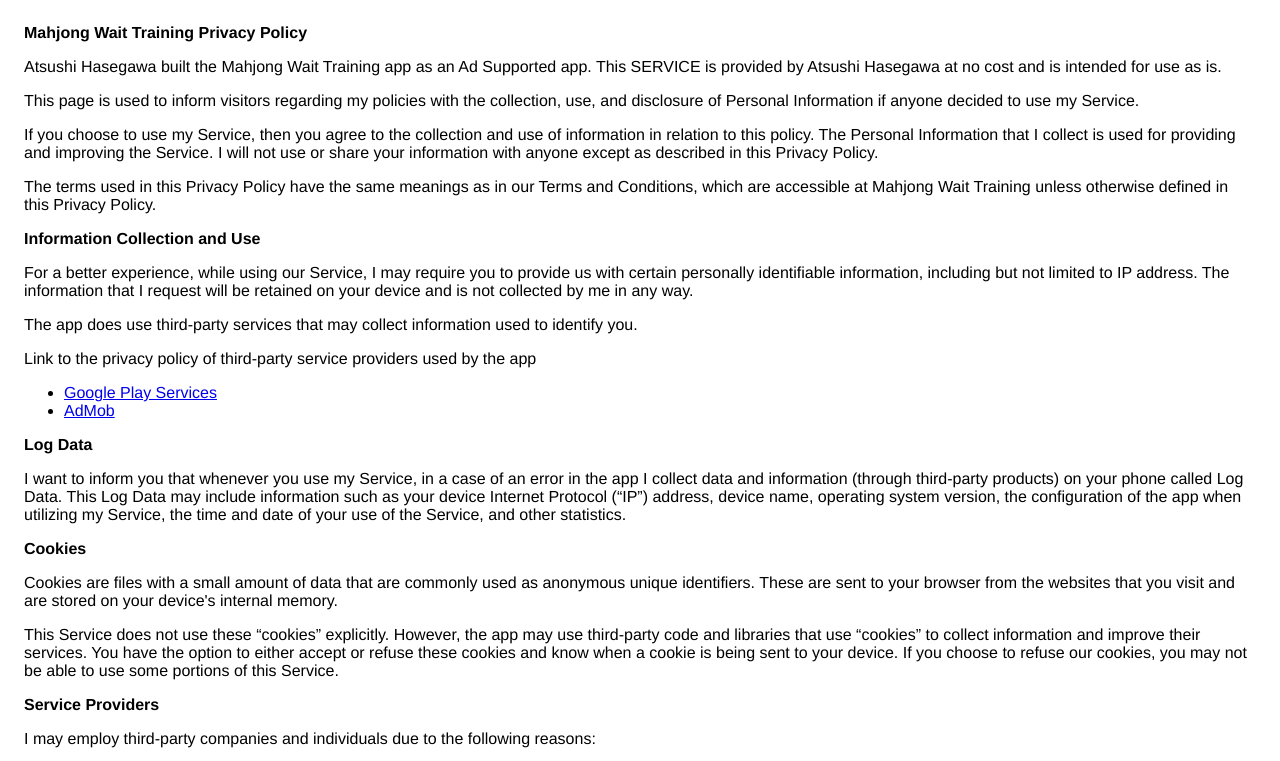
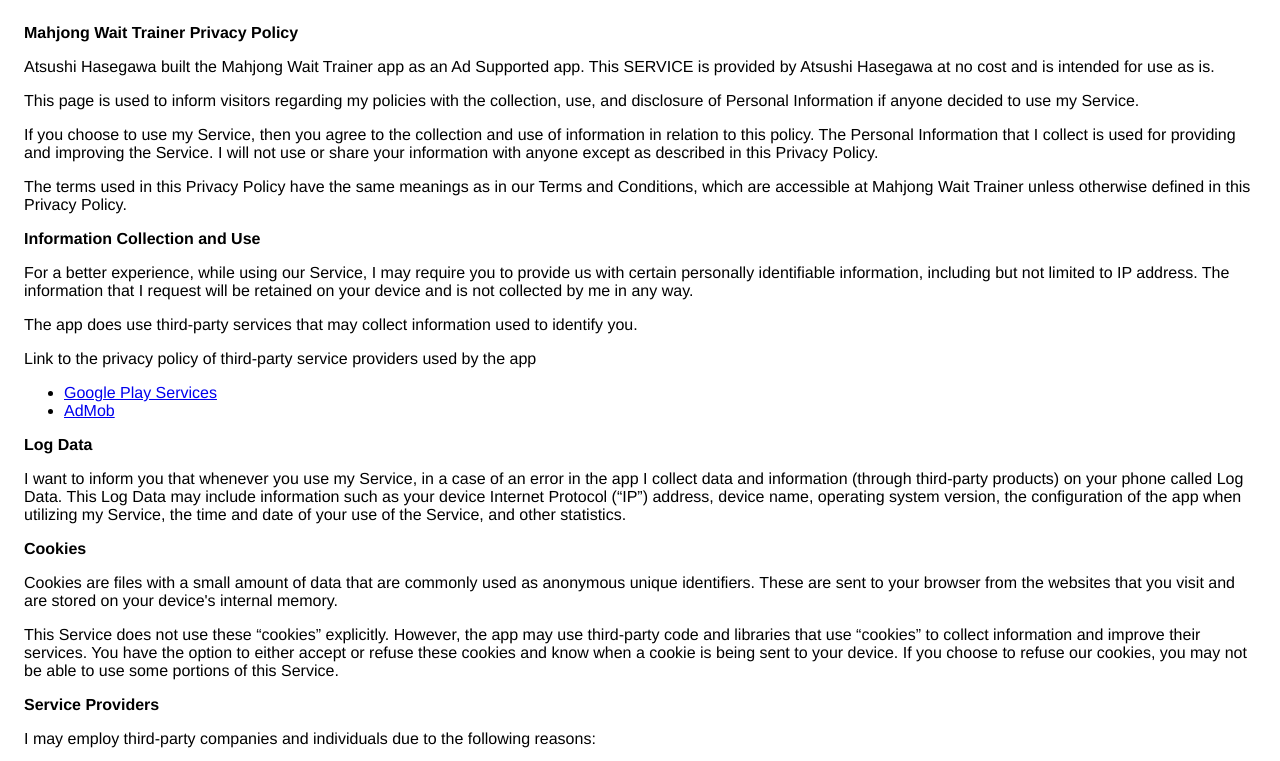
Before and after one commit to watermelontourmaline/pages, a plain HTML site: page index.html in a window 1280 px wide. Shown: the top 761 px of the page. Drawn offline with Linux system fonts and the light colour scheme.

Commit message:
Update index.html

```diff
--- a/index.html
+++ b/index.html
@@ -13,14 +13,14 @@
   </head>
 
   <body>
-    <a id="Mahjong_Wait_Training"><strong>Mahjong Wait Training Privacy Policy</strong></a>
-    <p>Atsushi Hasegawa built the Mahjong Wait Training app as an Ad Supported app. This SERVICE is provided by Atsushi Hasegawa at no cost and is intended for use as is.</p>
+    <a id="Mahjong_Wait_Training"><strong>Mahjong Wait Trainer Privacy Policy</strong></a>
+    <p>Atsushi Hasegawa built the Mahjong Wait Trainer app as an Ad Supported app. This SERVICE is provided by Atsushi Hasegawa at no cost and is intended for use as is.</p>
     <p>This page is used to inform visitors regarding my policies with the collection, use, and disclosure of Personal Information if anyone decided to use my Service.</p>
     <p>
       If you choose to use my Service, then you agree to the collection and use of information in relation to this policy. The Personal Information that I collect is used for providing and improving the Service. I will not use or share your
       information with anyone except as described in this Privacy Policy.
     </p>
-    <p>The terms used in this Privacy Policy have the same meanings as in our Terms and Conditions, which are accessible at Mahjong Wait Training unless otherwise defined in this Privacy Policy.</p>
+    <p>The terms used in this Privacy Policy have the same meanings as in our Terms and Conditions, which are accessible at Mahjong Wait Trainer unless otherwise defined in this Privacy Policy.</p>
     <p><strong>Information Collection and Use</strong></p>
     <p>
       For a better experience, while using our Service, I may require you to provide us with certain personally identifiable information, including but not limited to IP address. The information that I request will be retained on your
```
